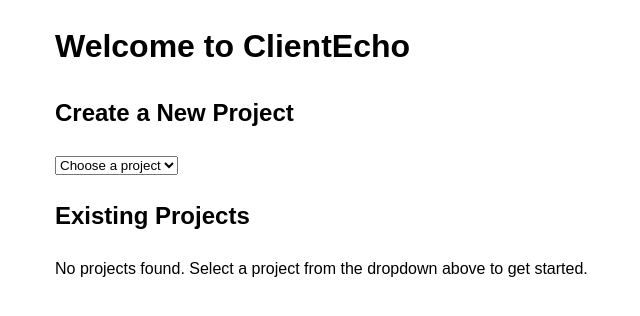
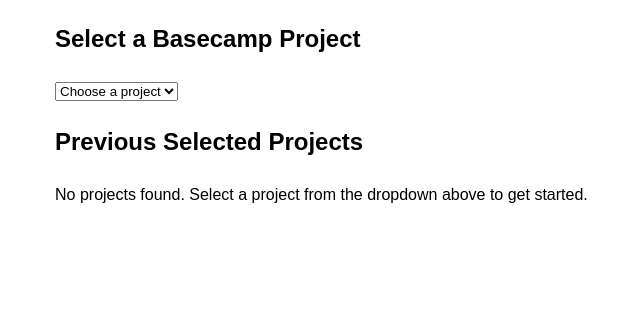
Before and after one commit to lallen30/ClientEcho, a Flask app: template templates/home.html in a window 1280 px wide. Shown: the part 46-362 px from the top of the page, without its empty margins (185-825 px from the left). Run offline with Flask 3, Linux system fonts and the light colour scheme; the template is opened without the code that fills it, so the values that code supplies are empty; parts of the project's set-up code (start-up, migrations or seed data) failed here and were passed over.

Commit message:
Cleaned up text

```diff
--- a/templates/home.html
+++ b/templates/home.html
@@ -3,9 +3,8 @@
 {% block title %}ClientEcho - Home{% endblock %}
 
 {% block content %}
-<h1>Welcome to ClientEcho</h1>
 
-<h2>Create a New Project</h2>
+<h2>Select a Basecamp Project</h2>
 <select id="project_select" name="project_name" required aria-label="Select a Basecamp project">
     <option value="">Choose a project</option>
     {% for project in basecamp_projects %}
@@ -13,7 +12,7 @@
     {% endfor %}
 </select>
 
-<h2>Existing Projects</h2>
+<h2>Previous Selected Projects</h2>
 {% if local_projects %}
 <ul>
     {% for project in local_projects %}
--- a/templates/project_detail.html
+++ b/templates/project_detail.html
@@ -217,7 +217,7 @@
     }
 </style>
 
-<h1>BasecampProject: {{ project.name | e }}</h1>
+<h1>Basecamp Project: {{ project.name | e }}</h1>
 <ul id="instructions">Video recording:<br />
     <li class="instruct">To create a issue you must say "<b>Start Review</b>"</li>
     <li class="instruct">A screenshot will be taken of the screen you are
--- a/templates/projects.html
+++ b/templates/projects.html
@@ -2,7 +2,7 @@
 <html>
 
 <head>
-  <title>Basecamp Projects</title>
+  <title>Create A New Todo</title>
   <style>
     body {
       font-family: Arial, sans-serif;
@@ -109,7 +109,7 @@
     <a href="/projects">Create A New Todo</a>
   </nav>
 
-  <h1>Basecamp Projects</h1>
+  <h1>Create A New Todo</h1>
 
   <select id="project-select">
     <option value="">Select a project</option>
```
Also changed, not shown: 1 other file.
